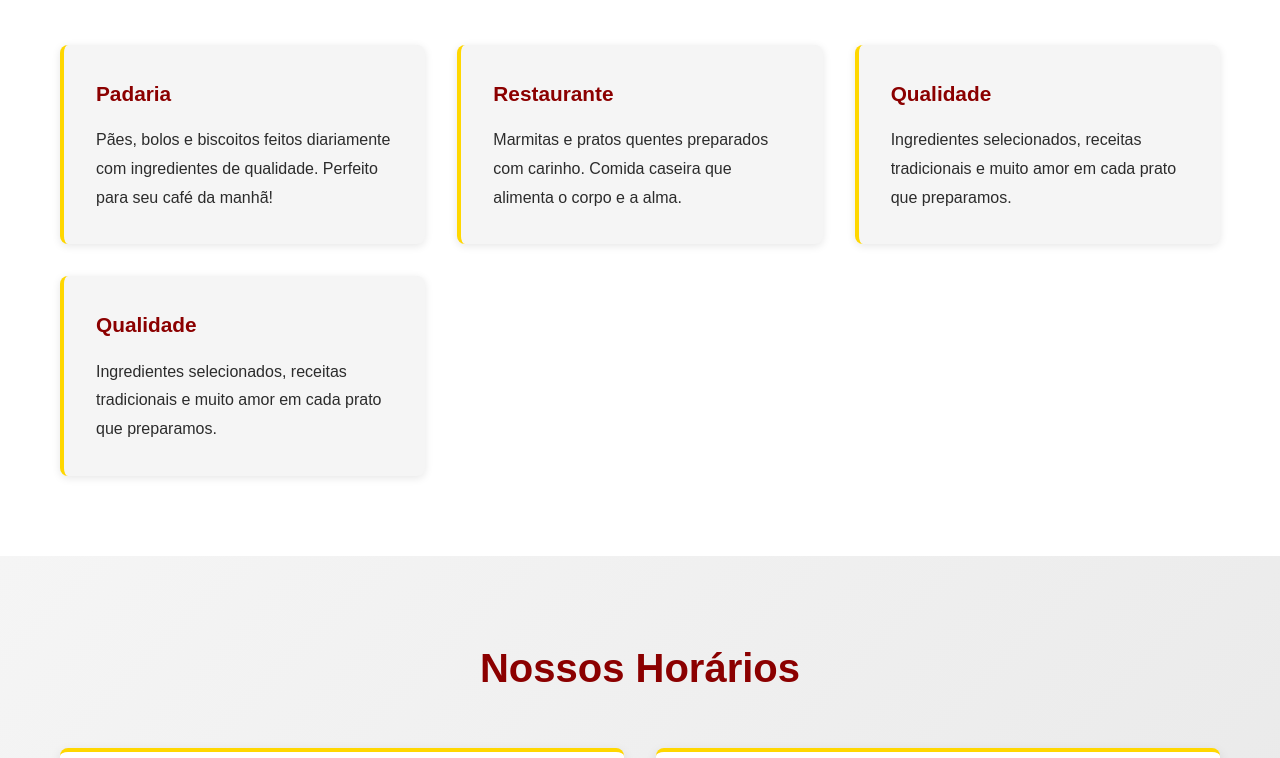
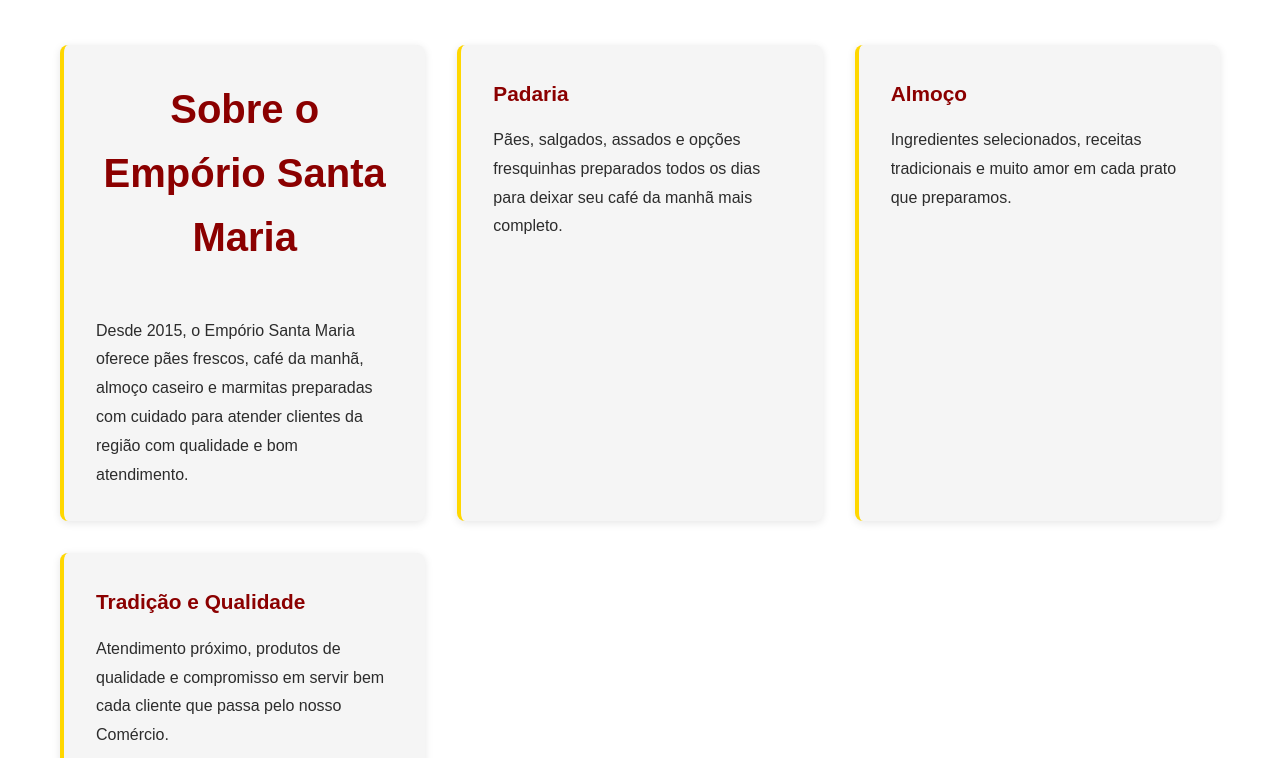
Before and after one commit to dmoraiss/Emporio_santamaria, a plain HTML site: page index.html in a window 1280 px wide. Shown: the part 687-1445 px from the top of the page. Drawn offline with Linux system fonts and the light colour scheme.

Commit message:
Atualização da area Sobre Nos utilizando a ajuda de IA onde tem acento

```diff
--- a/index.html
+++ b/index.html
@@ -74,29 +74,33 @@
 
                 <div class="sobre-item">
 
-                    <h3> Padaria </h3>
-                    <p>Pães, bolos e biscoitos feitos diariamente com ingredientes de qualidade. Perfeito para seu café da manhã!</p>
+                    <h2> Sobre o Empório Santa Maria </h2>
+                    <p>Desde 2015, o Empório Santa Maria oferece pães frescos,
+                café da manhã, almoço caseiro e marmitas preparadas com cuidado
+                para atender clientes da região com qualidade e bom atendimento.</p>
 
                 </div>
 
                 <div class="sobre-item">
 
-                    <h3> Restaurante </h3>
-                    <p>Marmitas e pratos quentes preparados com carinho. Comida caseira que alimenta o corpo e a alma.</p>
+                    <h3> Padaria </h3>
+                    <p>Pães, salgados, assados e opções fresquinhas preparados todos os dias
+                    para deixar seu café da manhã mais completo.</p>
 
                 </div>
 
                 <div class="sobre-item">
 
-                    <h3> Qualidade</h3>
+                    <h3> Almoço </h3>
                     <p>Ingredientes selecionados, receitas tradicionais e muito amor em cada prato que preparamos.</p>
 
                 </div>
 
                 <div class="sobre-item">
 
-                    <h3> Qualidade</h3>
-                    <p>Ingredientes selecionados, receitas tradicionais e muito amor em cada prato que preparamos.</p>
+                    <h3> Tradição e Qualidade </h3>
+                    <p>Atendimento próximo, produtos de qualidade e compromisso em servir
+                    bem cada cliente que passa pelo nosso Comércio.</p>
 
                 </div>
 
@@ -176,6 +180,7 @@
                 <div class="contato-item">
 
                     <a href="https://instagram.com/comercio.emporiosantamaria" target="_blank">
+
                         <div class="contato-item">
                            <h3>Instagram</h3>
                            <p> @comercio.emporiosantamaria </p>
```
